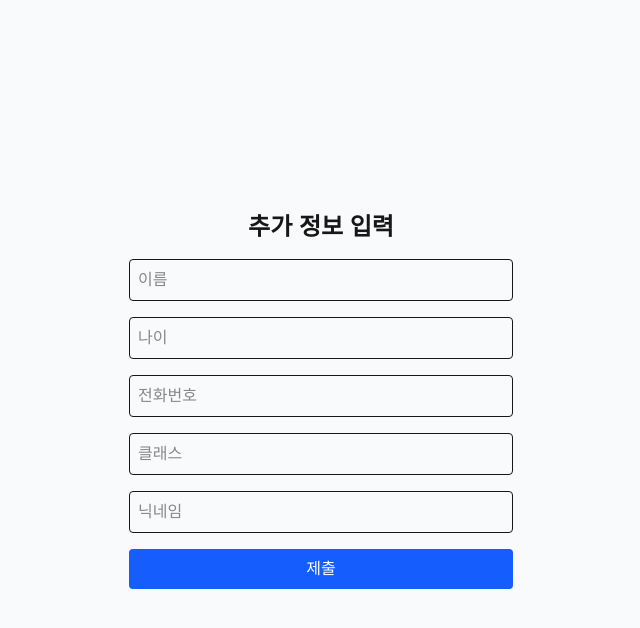
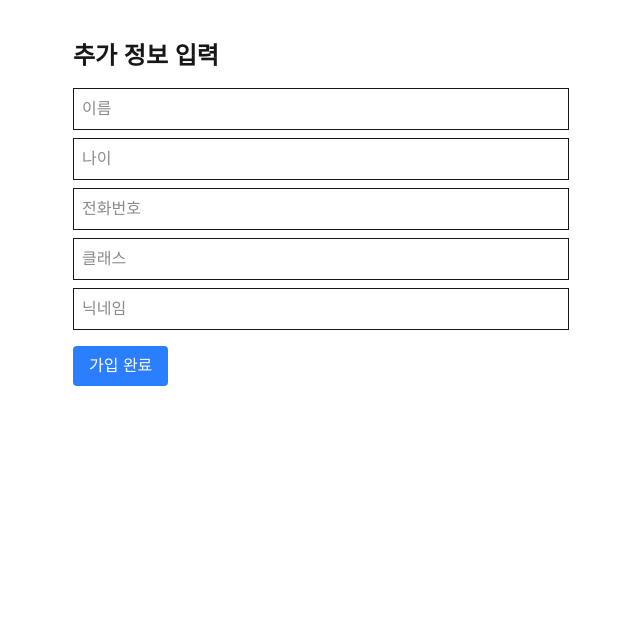
Before and after one commit to donghyun063/boss-tracker, a Next.js app: page /signup in a window 1280 px wide. Shown: the top 628 px of the page, without its empty margins (319-959 px from the left). Built offline with nearby package versions, Linux system fonts and the light colour scheme.

Commit message:
폼 추가

```diff
--- /dev/null
+++ b/app/register/page.tsx
@@ -0,0 +1,56 @@
+'use client';
+
+import { useState } from 'react';
+import { useRouter } from 'next/navigation';
+import { getAuth } from 'firebase/auth';
+import { ref, set } from 'firebase/database';
+import { database } from '@/lib/firebase';
+
+export default function RegisterPage() {
+  const router = useRouter();
+  const auth = getAuth();
+  const user = auth.currentUser;
+
+  const [form, setForm] = useState({
+    name: '',
+    age: '',
+    phone: '',
+    class: '',
+    nickname: '',
+  });
+
+  const handleChange = (e: React.ChangeEvent<HTMLInputElement>) => {
+    setForm({ ...form, [e.target.name]: e.target.value });
+  };
+
+  const handleSubmit = async () => {
+    if (!user) {
+      alert('로그인이 필요합니다.');
+      router.push('/login');
+      return;
+    }
+
+    const userRef = ref(database, `users/${user.uid}`);
+    await set(userRef, {
+      email: user.email,
+      ...form,
+    });
+
+    alert('가입이 완료되었습니다!');
+    router.push('/');
+  };
+
+  return (
+    <main className="flex flex-col items-center justify-center min-h-screen p-4 bg-gray-100">
+      <h1 className="text-2xl font-bold mb-4">추가 정보 입력</h1>
+      <div className="flex flex-col gap-2 w-full max-w-md">
+        <input name="name" placeholder="이름" value={form.name} onChange={handleChange} className="border p-2 rounded" />
+        <input name="age" placeholder="나이" value={form.age} onChange={handleChange} className="border p-2 rounded" />
+        <input name="phone" placeholder="전화번호" value={form.phone} onChange={handleChange} className="border p-2 rounded" />
+        <input name="class" placeholder="클래스" value={form.class} onChange={handleChange} className="border p-2 rounded" />
+        <input name="nickname" placeholder="닉네임" value={form.nickname} onChange={handleChange} className="border p-2 rounded" />
+        <button onClick={handleSubmit} className="bg-blue-500 text-white p-2 rounded">가입 완료</button>
+      </div>
+    </main>
+  );
+}
--- a/app/signup/page.tsx
+++ b/app/signup/page.tsx
@@ -1,9 +1,16 @@
 'use client';
 
 import { useState } from 'react';
+import { useRouter } from 'next/navigation';
+import { getAuth } from 'firebase/auth';
+import { database } from '@/lib/firebase';
+import { ref, set } from 'firebase/database';
 
 export default function SignupPage() {
-  const [formData, setFormData] = useState({
+  const router = useRouter();
+  const auth = getAuth();
+
+  const [form, setForm] = useState({
     name: '',
     age: '',
     phone: '',
@@ -12,29 +19,36 @@ export default function SignupPage() {
   });
 
   const handleChange = (e: React.ChangeEvent<HTMLInputElement>) => {
-    setFormData({
-      ...formData,
-      [e.target.name]: e.target.value,
-    });
+    const { name, value } = e.target;
+    setForm(prev => ({ ...prev, [name]: value }));
   };
 
-  const handleSubmit = (e: React.FormEvent) => {
-    e.preventDefault();
-    console.log('회원가입 데이터:', formData);
-    // ✅ 여기서 Firebase에 데이터 저장 기능 추가 예정
+  const handleSubmit = async () => {
+    const user = auth.currentUser;
+    if (!user) {
+      alert('로그인이 필요합니다.');
+      return;
+    }
+
+    // Firebase Realtime Database에 저장
+    await set(ref(database, `users/${user.uid}`), {
+      email: user.email,
+      ...form,
+    });
+
+    alert('가입이 완료되었습니다!');
+    router.push('/'); // 대시보드로 이동
   };
 
   return (
-    <main className="flex flex-col items-center justify-center min-h-screen p-6 bg-gray-50">
+    <main className="p-10 max-w-xl mx-auto">
       <h1 className="text-2xl font-bold mb-4">추가 정보 입력</h1>
-      <form onSubmit={handleSubmit} className="space-y-4 w-full max-w-sm">
-        <input name="name" placeholder="이름" value={formData.name} onChange={handleChange} className="w-full border p-2 rounded" required />
-        <input name="age" placeholder="나이" value={formData.age} onChange={handleChange} className="w-full border p-2 rounded" required />
-        <input name="phone" placeholder="전화번호" value={formData.phone} onChange={handleChange} className="w-full border p-2 rounded" required />
-        <input name="class" placeholder="클래스" value={formData.class} onChange={handleChange} className="w-full border p-2 rounded" required />
-        <input name="nickname" placeholder="닉네임" value={formData.nickname} onChange={handleChange} className="w-full border p-2 rounded" required />
-        <button type="submit" className="bg-blue-600 text-white p-2 w-full rounded">제출</button>
-      </form>
+      <input name="name" placeholder="이름" className="border p-2 mb-2 w-full" onChange={handleChange} />
+      <input name="age" placeholder="나이" className="border p-2 mb-2 w-full" onChange={handleChange} />
+      <input name="phone" placeholder="전화번호" className="border p-2 mb-2 w-full" onChange={handleChange} />
+      <input name="class" placeholder="클래스" className="border p-2 mb-2 w-full" onChange={handleChange} />
+      <input name="nickname" placeholder="닉네임" className="border p-2 mb-2 w-full" onChange={handleChange} />
+      <button onClick={handleSubmit} className="bg-blue-500 text-white px-4 py-2 rounded mt-2">가입 완료</button>
     </main>
   );
 }
```
